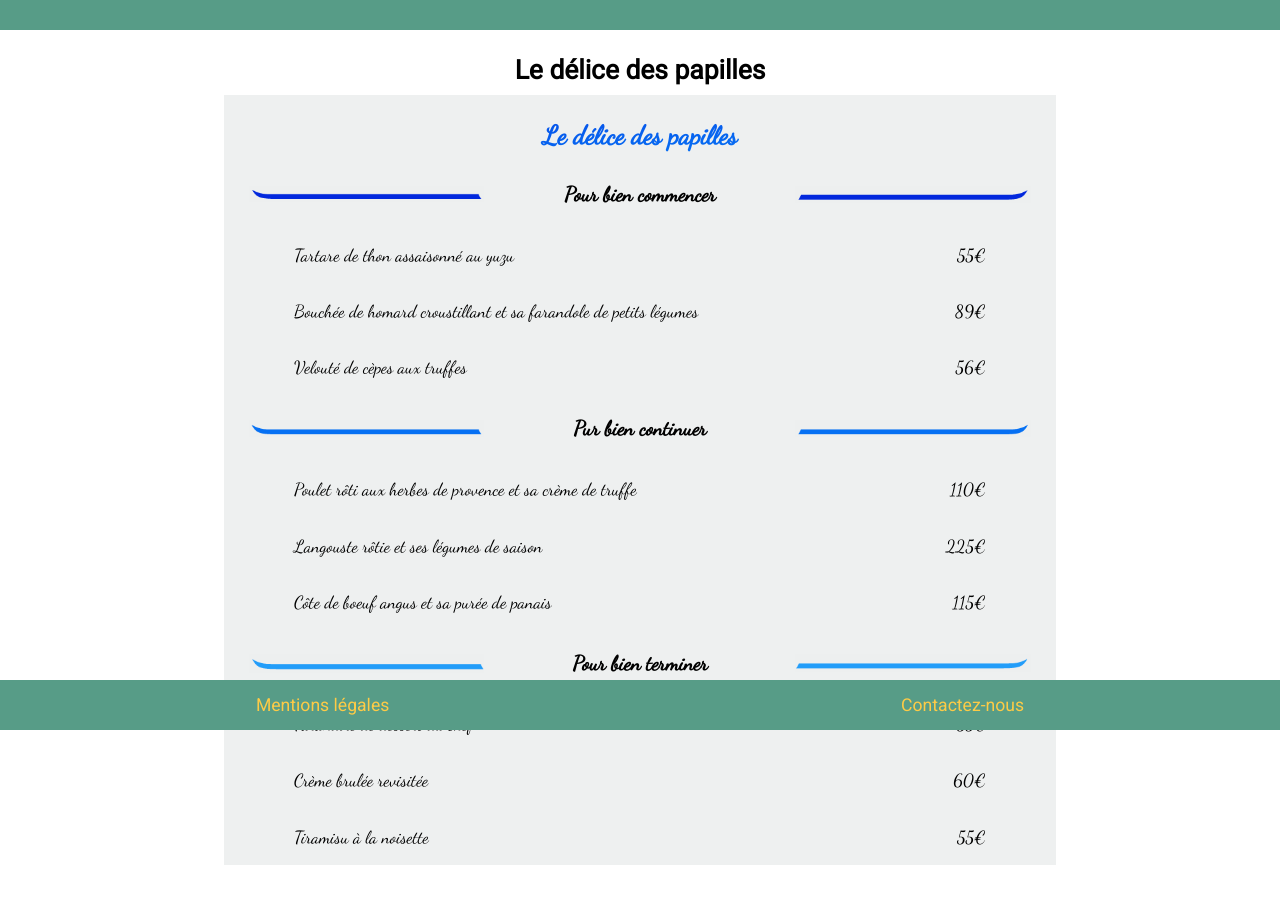
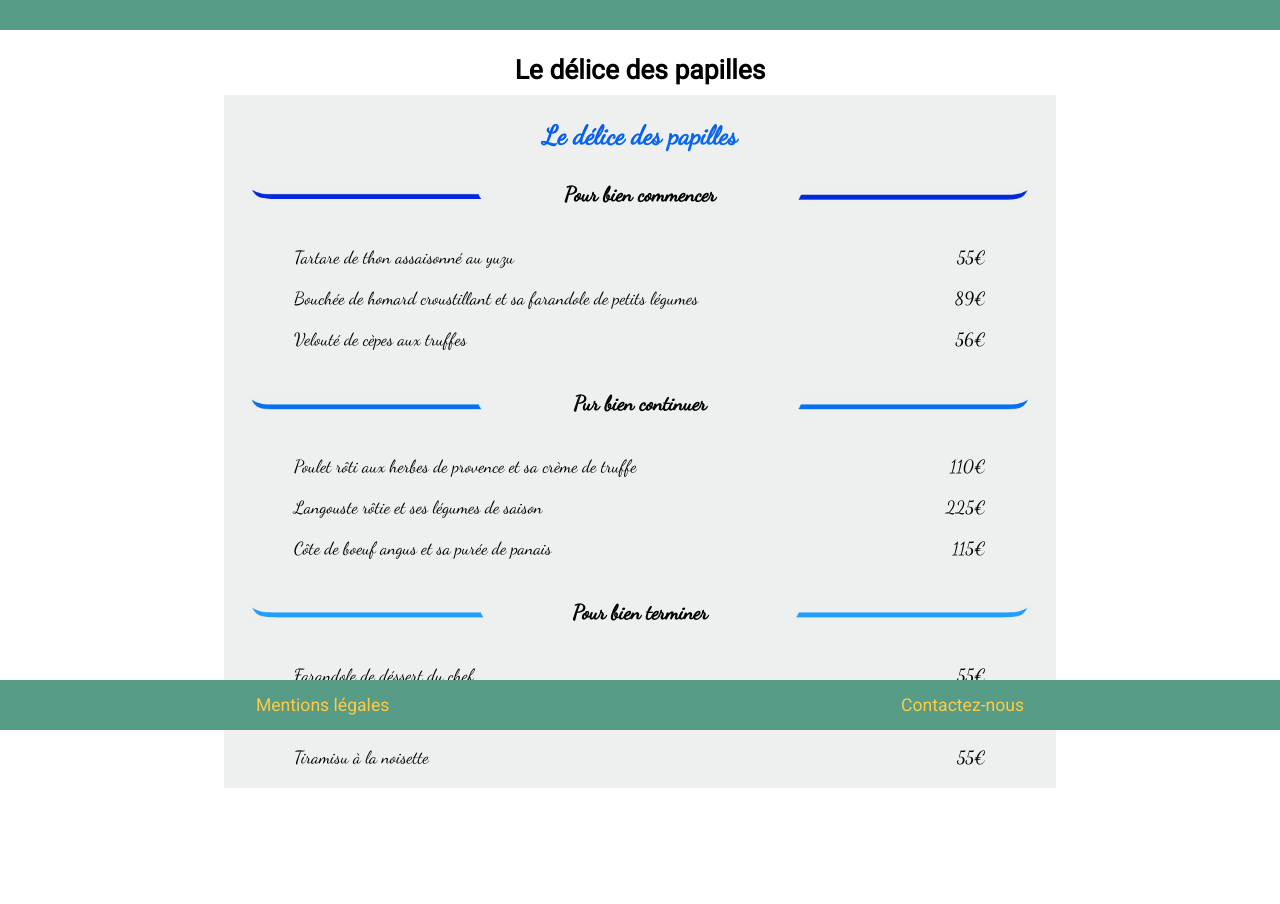
Before and after one commit to Kevin-wachel/Projet3, a plain HTML site: page menu_delice.html in a window 1280 px wide. Shown: the part 70-974 px from the top of the page. After the commit the page ends 938 px from the top, so only its background shows below. Drawn offline with Linux system fonts and the light colour scheme; a web font is replaced by a local one.

Commit message:
Modification ok

```diff
--- a/menu_delice.html
+++ b/menu_delice.html
@@ -37,18 +37,16 @@
                     <!--Plats-->
                     <div class="plats">
                         <ul>
-                            <li>
-                                <p>Tartare de thon assaisonné au yuzu</p>
-                                <p>55€</p>
-                            </li>
-                            <li>
-                                <p>Bouchée de homard croustillant et sa farandole de petits légumes</p>
-                                <p>89€</p>
-                            </li>
-                            <li>
-                                <p>Velouté de cèpes aux truffes</p>
-                                <p>56€</p>
-                            </li>
+                            <li>Tartare de thon assaisonné au yuzu</li>
+                            <li>55€</li>
+                        </ul>
+                        <ul>
+                            <li>Bouchée de homard croustillant et sa farandole de petits légumes</li>
+                            <li>89€</li>
+                        </ul>
+                        <ul>
+                            <li>Velouté de cèpes aux truffes</li>
+                            <li>56€</li>
                         </ul>
                     </div>
                 </div>
@@ -63,18 +61,16 @@
                     <!--Plats-->
                     <div class="plats">
                         <ul>
-                            <li>
-                                <p>Poulet rôti aux herbes de provence et sa crème de truffe</p>
-                                <p>110€</p>
-                            </li>
-                            <li>
-                                <p>Langouste rôtie et ses légumes de saison</p>
-                                <p>225€</p>
-                            </li>
-                            <li>
-                                <p>Côte de boeuf angus et sa purée de panais</p>
-                                <p>115€</p>
-                            </li>
+                            <li>Poulet rôti aux herbes de provence et sa crème de truffe</li>
+                            <li>110€</li>
+                        </ul>
+                        <ul>
+                            <li>Langouste rôtie et ses légumes de saison</li>
+                            <li>225€</li>
+                        </ul>
+                        <ul>
+                            <li>Côte de boeuf angus et sa purée de panais</li>
+                            <li>115€</li>
                         </ul>
                     </div>
                 </div>
@@ -89,18 +85,16 @@
                     <!--Plats-->
                     <div class="plats">
                         <ul>
-                            <li>
-                                <p>Farandole de déssert du chef</p>
-                                <p>55€</p>
-                            </li>
-                            <li>
-                                <p>Crème brulée revisitée</p>
-                                <p>60€</p>
-                            </li>
-                            <li>
-                                <p>Tiramisu à la noisette</p>
-                                <p>55€</p>
-                            </li>
+                            <li>Farandole de déssert du chef</li>
+                            <li>55€</li>
+                        </ul>
+                        <ul>
+                            <li>Crème brulée revisitée</li>
+                            <li>60€</li>
+                        </ul>
+                        <ul>
+                            <li>Tiramisu à la noisette</li>
+                            <li>55€</li>
                         </ul>
                     </div>
                 </div>
--- a/sass/Pages/_menu.scss
+++ b/sass/Pages/_menu.scss
@@ -55,14 +55,11 @@ h2 {
     }
 
     .plats {
-        li {
+        ul {
             display: flex;
             flex-direction: row;
             flex-wrap: wrap;
             justify-content: space-between;
-        }
-        ul {
-            margin: auto 10px auto 10px;
         }
     }
 }
@@ -75,7 +72,7 @@ h2 {
 
     .plats {
         ul {
-            margin: auto 30px auto 30px;
+            margin: 20px 30px 20px 30px;
         }
     }
 }
```
Also changed, not shown: menu_chic.html (+27 -27 lines), menu_note.html (+31 -31 lines), menu_palette.html (+30 -36 lines), sass/styles.css, 1 other file.
